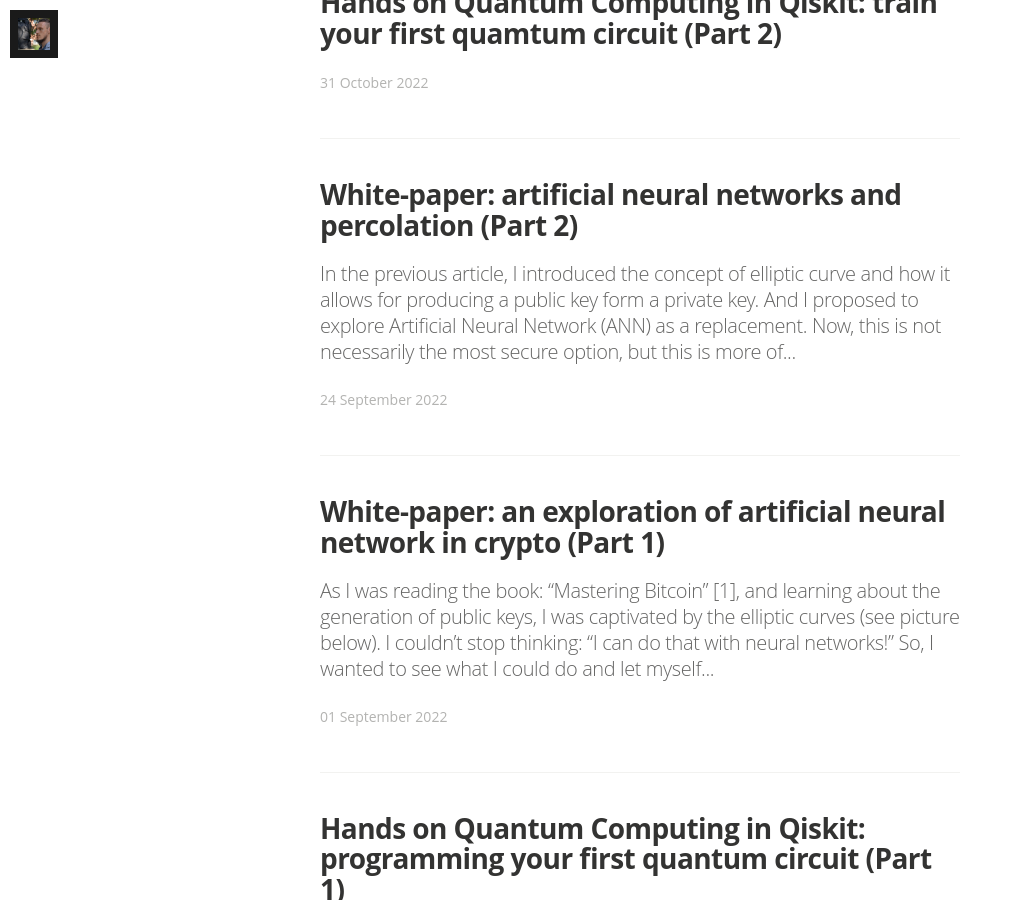
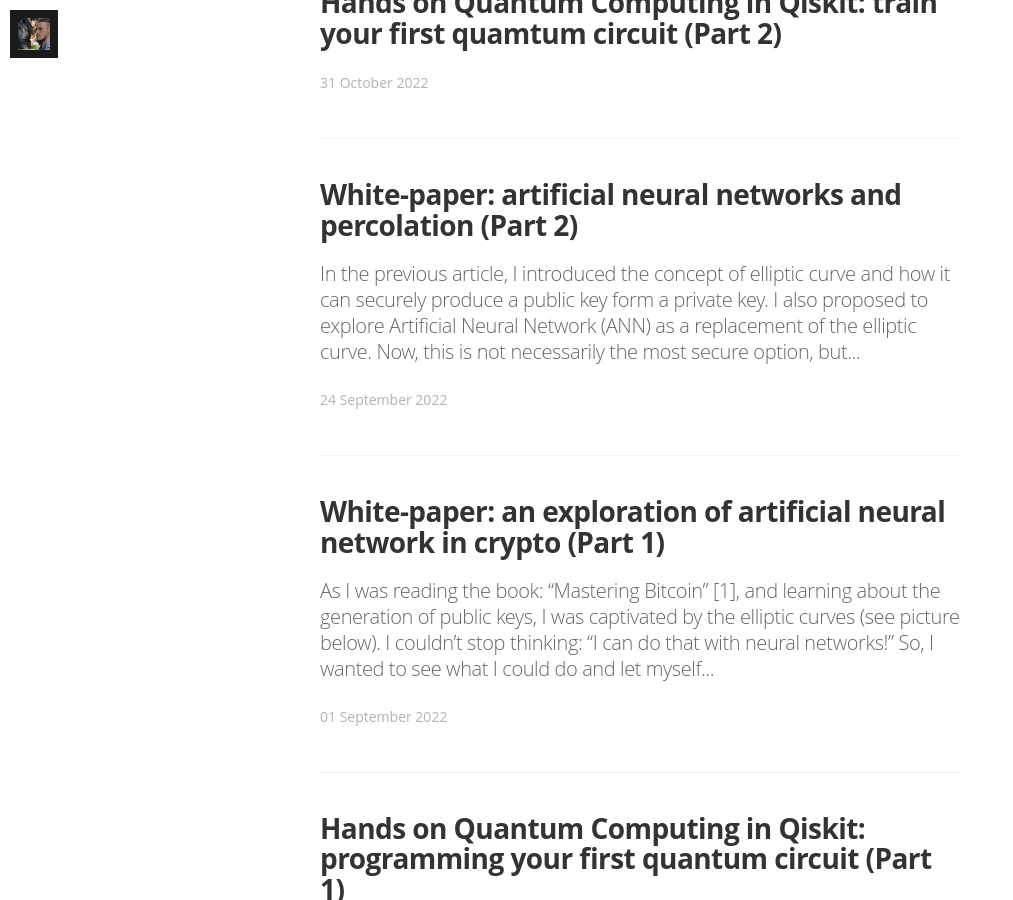
Before and after one commit to ManuNeuro/EmmanuelCalvet, a Jekyll site: the page built from index.html, in a window 1280 px wide and 900 px high, scrolled down 953 px. Shown: the whole window, without its empty margins (0-1013 px from the left). Built offline with Jekyll 4.4.1, drawn with Linux system fonts in a browser that asks for light colours; nearby versions of some CDN libraries; some web fonts are replaced; the list of posts is cut into pages by our own code; some of the changed lines change nothing that is shown.

Commit message:
Update 2022-09-24-whitepaper-p2.md

````diff
--- a/_posts/2022-09-24-whitepaper-p2.md
+++ b/_posts/2022-09-24-whitepaper-p2.md
@@ -6,7 +6,7 @@
 image: /assets/article_images/2022-09-24-whitepaper-p2/whitepaper-cover.jpg
 ---
 
-In the previous [article](https://manuneuro.github.io/EmmanuelCalvet//quantum,/crypto/2022/09/01/whitepaper-p1.html), I introduced the concept of elliptic curve and how it allows for producing a *public key* form a *private key*. And I proposed to explore Artificial Neural Network (ANN) as a replacement. Now, this is not necessarily the most secure option, but this is more of an excuse to use ANN in a non-mainstream way, so let's dive in!
+In the previous [article](https://manuneuro.github.io/EmmanuelCalvet//quantum,/crypto/2022/09/01/whitepaper-p1.html), I introduced the concept of elliptic curve and how it can securely produce a *public key* form a *private key*. I also proposed to explore Artificial Neural Network (ANN) as a replacement of the elliptic curve. Now, this is not necessarily the most secure option, but this is more of an excuse to use ANN in a non-trivial way, so let's dive in!
 
 I formalized the problem of generating a public key as finding a deterministic function $F$, such that:
 
@@ -18,13 +18,13 @@
 
 Unfortunately, invertibility in a neural network is not necessarily easy to obtain. This is because you can train a neural network to map $y=f(x)$, but you can also, in theory, train another neural net to get an approximation of the inverse $x=f'(x)$. However, remember that we gave ourselves the challenge of not using learning in the first part.
 
-This way, we will dive into a deeper understanding of the properties needed to solve the problem of designing $F$!
+This way, we will dive into a deeper understanding of the properties of ANN!
 
 ***
 
 ## Designing the neural network
 
-We are going to use a binary activation function, so I'm going to use the image from my previous article, as it is going to fix ideas on what we are doing:
+We are going to use a binary activation function, so I'm going to use the image from my previous article, if you need a refresher on their definition:
 
 ![The artificial neuron is a mathematical simplification of a biological neuron, composed of an activation function f (here, we use the step function). The neuron receives a weighted (W) sum of inputs (X), such that its output is y=f(X, W). Note that the action of the neuron is completely deterministic. Moreover, one neurone alone is also non-invertible; Image generated by the author.]({{ '/assets/article_images/2022-09-24-whitepaper-p2/pic2.png' | relative_url }})
 
@@ -38,6 +38,7 @@
 nbHiddenLayer = 100
 net = NeuralNetwork(inputSize, hiddenSize, outputSize, nbHiddenLayer)
 ```
+
 ![In the architecture of an ANN, you can specify the size of the input and output layers, as well as the number of hidden layers and their respective sizes; Image generated by the author.]({{ '/assets/article_images/2022-09-24-whitepaper-p2/ann.png' | relative_url }})
 
 > For the whole article, the architecture will be constant, and we will play around with the weights of the ANN.
````
